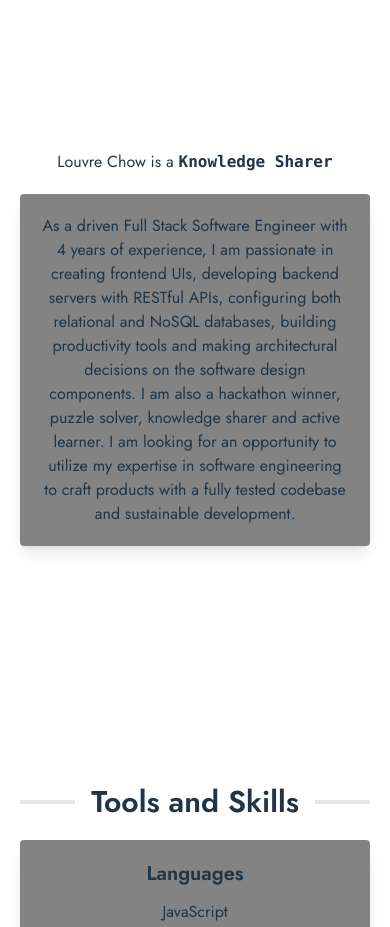
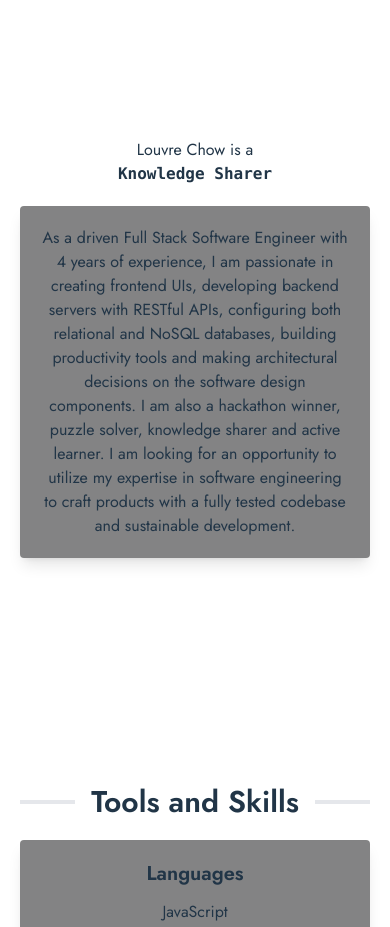
Before and after one commit to louvrecly/portfolio-react, a React (Vite) app: page / in a window 390 px wide. Shown: the part 980-1907 px from the top of the page. Built offline with nearby package versions, Linux system fonts and the light colour scheme.

Commit message:
chore/styling: adjust subtitle styling in the about section

```diff
--- a/src/App.tsx
+++ b/src/App.tsx
@@ -48,10 +48,12 @@ const App = () => {
       <div>
         <Section id="about" title="About Me">
           <div className="u-max-w-4xl">
-            <p className="u-mb-5">
-              {aboutData.name} is {identityArticle}{' '}
+            <h3 className="u-mb-5">
+              <span className="u-block sm:u-inline">
+                {aboutData.name} is {identityArticle}
+              </span>{' '}
               <strong className="u-font-mono">{identity}</strong>
-            </p>
+            </h3>
 
             <Card>
               <p className="u-p-5">{aboutData.description}</p>
```
